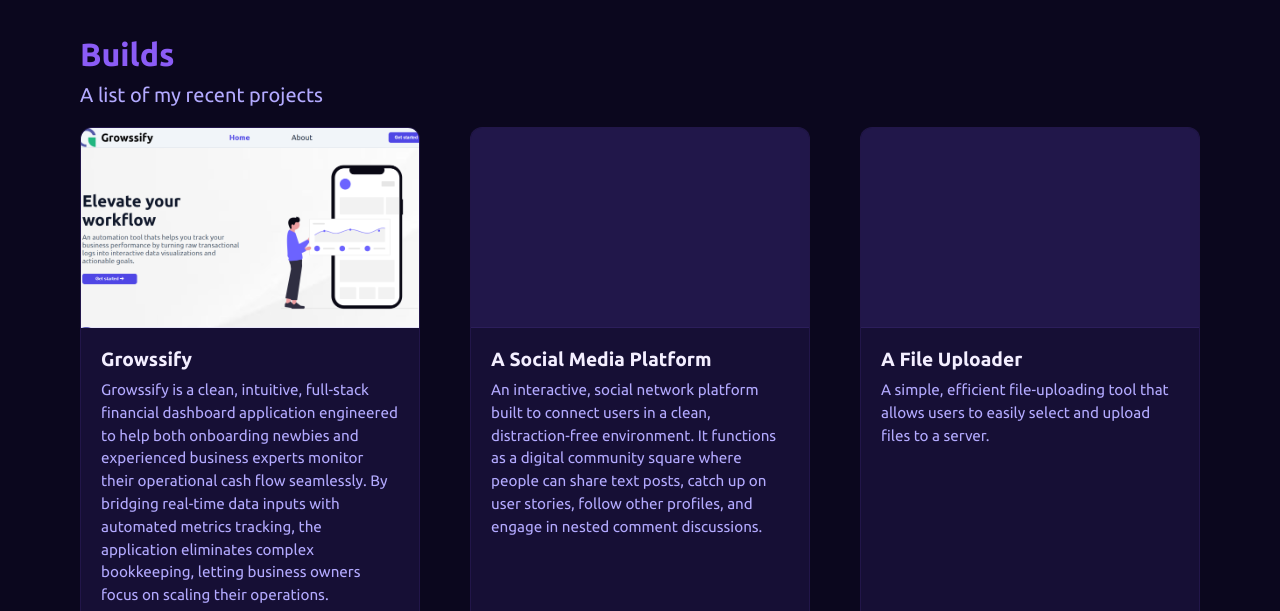
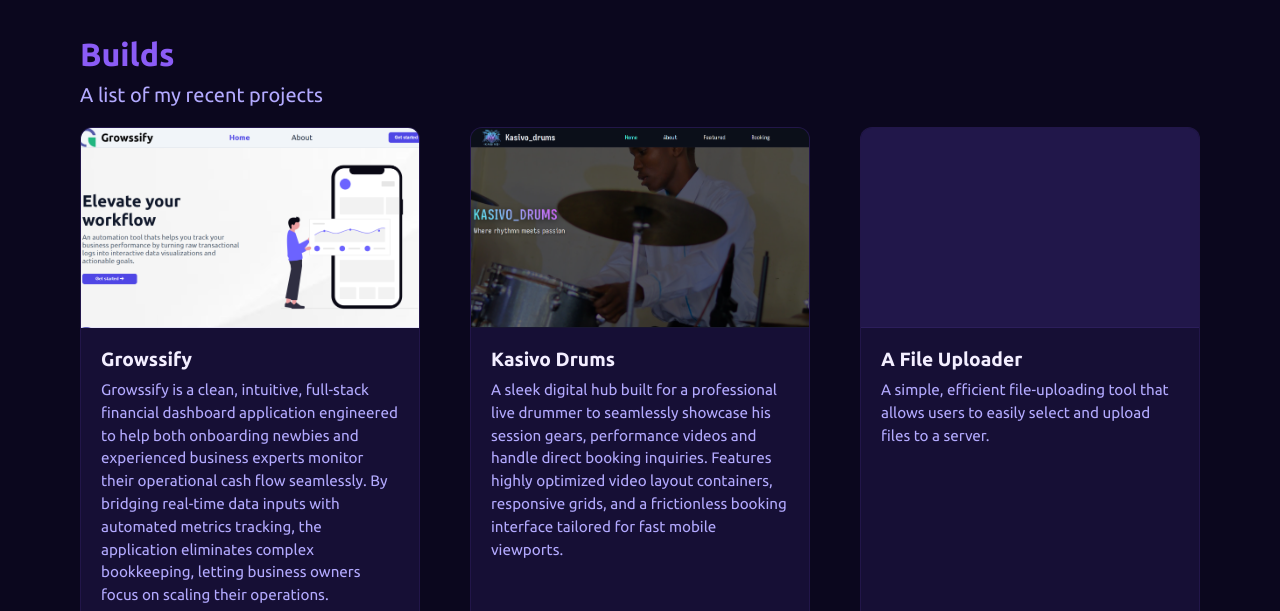
Before and after one commit to fidel208/portfolio, a plain HTML site: page frontend/index.html in a window 1280 px wide. Shown: the part 1760-2371 px from the top of the page. Drawn offline with nearby package versions, Linux system fonts and the light colour scheme; a web font is replaced by a local one.

Commit message:
Added a project

```diff
--- a/frontend/index.html
+++ b/frontend/index.html
@@ -126,7 +126,7 @@
             </span>
             <span id="project-buttons">
               <button id="inactive">
-                <a href="https://github.com/fidel208/memory-card.git"
+                <a href="https://github.com/fidel208/Growssify.git"
                   ><i class="fa-brands fa-github"></i
                 ></a>
               </button>
@@ -138,25 +138,25 @@
             </span>
           </div>
           <div class="project">
-            <span id="project-pic"></span>
+            <span id="project-pic" class="second"></span>
             <span id="project-details">
-              <h3>A Social Media Platform</h3>
+              <h3>Kasivo Drums</h3>
               <p>
-                An interactive, social network platform built to connect users
-                in a clean, distraction-free environment. It functions as a
-                digital community square where people can share text posts,
-                catch up on user stories, follow other profiles, and engage in
-                nested comment discussions.
+                A sleek digital hub built for a professional live drummer to
+                seamlessly showcase his session gears, performance videos and
+                handle direct booking inquiries. Features highly optimized video
+                layout containers, responsive grids, and a frictionless booking
+                interface tailored for fast mobile viewports.
               </p>
             </span>
             <span id="project-buttons">
               <button id="inactive">
-                <a href="https://github.com/fidel208/Fineapp.git"
+                <a href="https://github.com/fidel208/Kasivo_drums.git"
                   ><i class="fa-brands fa-github"></i
                 ></a>
               </button>
               <button id="active">
-                <a href="#"
+                <a href="https://kasivodrums.vercel.app/" target="_blank"
                   ><i class="fa-solid fa-arrow-up-right-from-square"></i
                 ></a>
               </button>
@@ -178,7 +178,7 @@
                 ></a>
               </button>
               <button id="active">
-                <a href=""
+                <a href="#"
                   ><i class="fa-solid fa-arrow-up-right-from-square"></i
                 ></a>
               </button>
@@ -213,7 +213,13 @@
             </span>
             <span>
               <label for="number">Phone Number</label>
-              <input type="tel" name="number" id="number" placeholder="eg. +254123456789" required/>
+              <input
+                type="tel"
+                name="number"
+                id="number"
+                placeholder="eg. +254123456789"
+                required
+              />
             </span>
             <span>
               <label for="message">Your Message</label>
--- a/frontend/style.css
+++ b/frontend/style.css
@@ -596,6 +596,9 @@ footer {
 .first {
   background-image: url(images/Growssify.png);
 }
+.second {
+  background-image: url(images/kasivodrums.png);
+}
 
 @media (max-width: 1024px) {
   nav {
```
Also changed, not shown: frontend/images/kasivodrums.png (added), frontend/images/projectbg.jpg (deleted).
